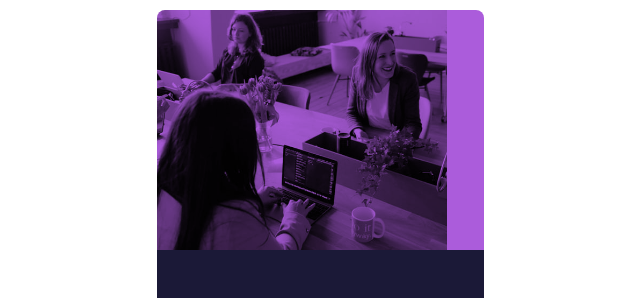
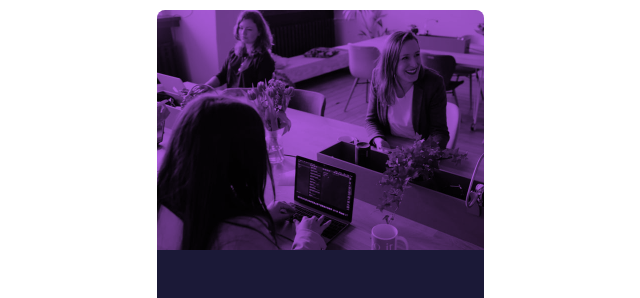
Before and after one commit to thunderhead27/stats-preview-component, a website: page index.html in a window 1280 px wide. Shown: the top 298 px of the page, without its empty margins (320-960 px from the left). Drawn offline with Linux system fonts and the light colour scheme.

Commit message:
fifth commit

```diff
--- a/index.html
+++ b/index.html
@@ -13,7 +13,7 @@
   <div class="card">
     <div class="card__image">
       <picture class="card__image-1">
-        <source srcset="./images/image-header-desktop.jpg" media="(min-width: 375px)" />
+        <source src="./images/image-header-desktop.jpg" media="(min-width: 375px)" />
         <img src="./images/image-header-mobile.jpg" alt="people" />
       </picture>
     </div>
--- a/sass/_component.scss
+++ b/sass/_component.scss
@@ -4,7 +4,6 @@
 .card {
   display: grid;
   grid-template-rows: 240px 1fr;
-  width: 95%;
   max-width: 327px;
   height: 780px;
   border-radius: 8px;
```
Also changed, not shown: css/style.css, 1 other file.
